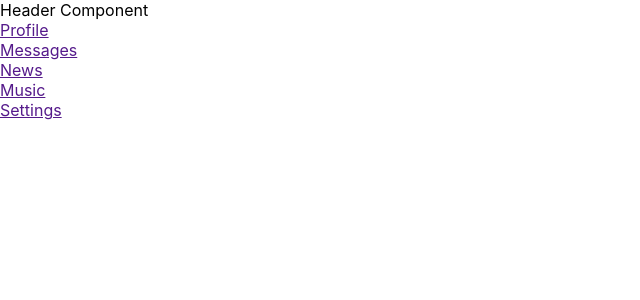
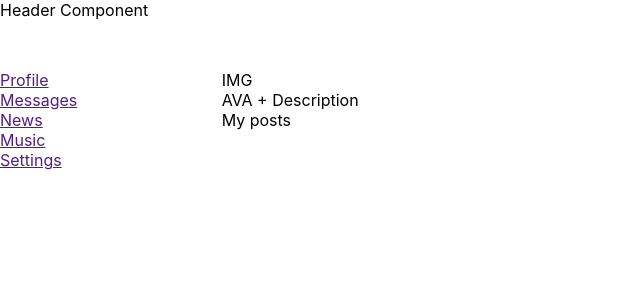
Before and after one commit to AleksandrKompanetc/social-network, a React (Create React App) app: page / in a window 1280 px wide. Shown: the top 300 px of the page, without its empty margins (0-640 px from the left). Built offline with nearby package versions, Linux system fonts and the light colour scheme.

Commit message:
added styles for app

```diff
--- a/src/App.css
+++ b/src/App.css
@@ -1,4 +1,26 @@
-.App {
+.app-wrapper {
+  display: grid;
+  grid-template-areas:
+    "h h"
+    "n c";
+  grid-template-rows: 60px 1fr;
+  grid-template-columns: 2fr 10fr;
+  grid-gap: 10px;
+}
+
+header {
+  grid-area: h;
+}
+
+nav {
+  grid-area: n;
+}
+
+content {
+  grid-area: c;
+}
+
+/* .App {
   text-align: center;
 }
 
@@ -35,4 +57,4 @@
   to {
     transform: rotate(360deg);
   }
-}
+} */
--- a/src/App.js
+++ b/src/App.js
@@ -1,5 +1,6 @@
 import Header from './components/Header';
 import Navbar from './components/Navbar';
+import Profile from './components/Profile';
 import './App.css';
 
 function App() {
@@ -7,6 +8,7 @@ function App() {
     <div className='app-wrapper'>
       <Header />
       <Navbar />
+      <Profile />
     </div>
   );
 }
--- a/src/components/Profile.jsx
+++ b/src/components/Profile.jsx
@@ -0,0 +1,20 @@
+import React from 'react';
+
+const Profile = () => {
+  return (
+    <div className='content'>
+      <div>
+        IMG
+      </div>
+      <div>
+        AVA + Description
+      </div>
+      <div>
+        My posts
+      </div>
+    </div>
+
+  )
+}
+
+export default Profile;
```
